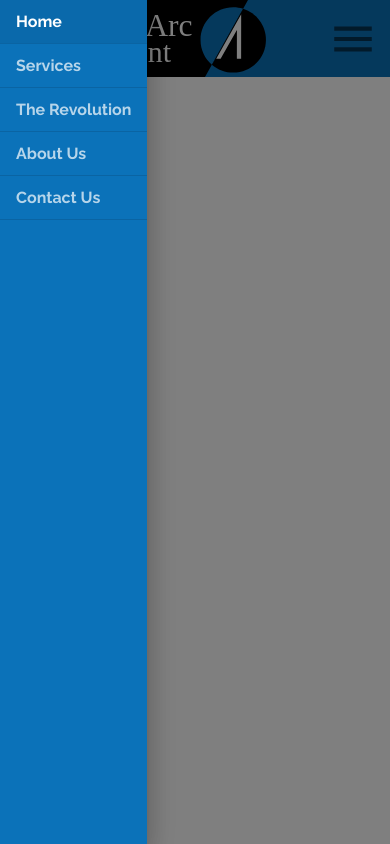
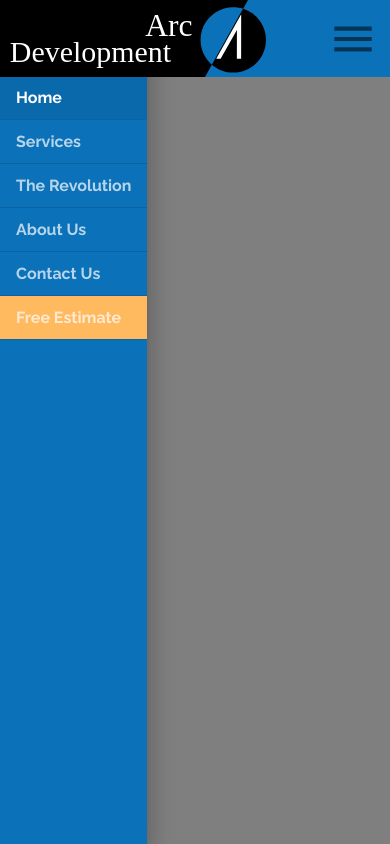
Before and after one commit to Clifford0205/material_ui_arcdevelopment, a React (Create React App) app: page / in a window 390 px wide. Both pictures are taken after a click on the button 353 px from the left and 38 px from the top of the page. Built offline with nearby package versions, Linux system fonts and the light colour scheme.

Commit message:
feat(header.js): appBar

```diff
--- a/src/components/ui/Header.js
+++ b/src/components/ui/Header.js
@@ -112,10 +112,15 @@ const useStyles = makeStyles(theme => ({
     opacity: 0.7,
   },
   drawerItemSelected: {
-    opacity: 1,
+    '& .MuiListItemText-root': {
+      opacity: 1,
+    },
   },
   drawerItemEstimate: {
     backgroundColor: theme.palette.common.orange,
+  },
+  appBar: {
+    zIndex: theme.zIndex.modal + 1,
   },
 }));
 
@@ -336,13 +341,14 @@ export default function Header(props) {
         MenuListProps={{ onMouseLeave: handleClose }}
         //   https://v4.mui.com/zh/api/menu/
         classes={{ paper: classes.menu }}
+        style={{ zIndex: 1302 }}
         // elevation 差別在陰影
         elevation={0}
         keepMounted
       >
         {menuOptions.map((option, i) => (
           <MenuItem
-            key={option}
+            key={`${option}${i}`}
             component={Link}
             to={option.link}
             classes={{ root: classes.menuItem }}
@@ -370,6 +376,7 @@ export default function Header(props) {
         onOpen={() => setOpenDrawer(true)}
         classes={{ paper: classes.drawer }}
       >
+        <div className={classes.toolbarMargin} />
         {/* disablePadding 讓List跟上方沒距離 */}
         <List disablePadding>
           {routes.map(route => (
@@ -384,20 +391,34 @@ export default function Header(props) {
               component={Link}
               to={route.link}
               selected={value === route.activeIndex}
+              classes={{ selected: classes.drawerItemSelected }}
             >
               {/* disableTypography 取消文字的預設值 這裡指改變了字體*/}
-              <ListItemText
-                className={
-                  value === route.activeIndex
-                    ? [classes.drawerItem, classes.drawerItemSelected]
-                    : classes.drawerItem
-                }
-                disableTypography
-              >
+              <ListItemText className={classes.drawerItem} disableTypography>
                 {route.name}
               </ListItemText>
             </ListItem>
           ))}
+
+          <ListItem
+            onClick={() => {
+              setOpenDrawer(false);
+              setValue(5);
+            }}
+            divider
+            button
+            component={Link}
+            to="/estimate"
+            classes={{
+              root: classes.drawerItemEstimate,
+              selected: classes.drawerItemSelected,
+            }}
+            selected={value === 5}
+          >
+            <ListItemText className={classes.drawerItem} disableTypography>
+              Free Estimate
+            </ListItemText>
+          </ListItem>
         </List>
       </SwipeableDrawer>
       <IconButton
@@ -414,7 +435,7 @@ export default function Header(props) {
     <>
       {/* https://v4.mui.com/components/app-bar/ */}
       <ElevationScroll>
-        <AppBar>
+        <AppBar className={classes.appBar}>
           {/* 移除 toolbar 左右padding */}
           <Toolbar disableGutters>
             <Button
```
